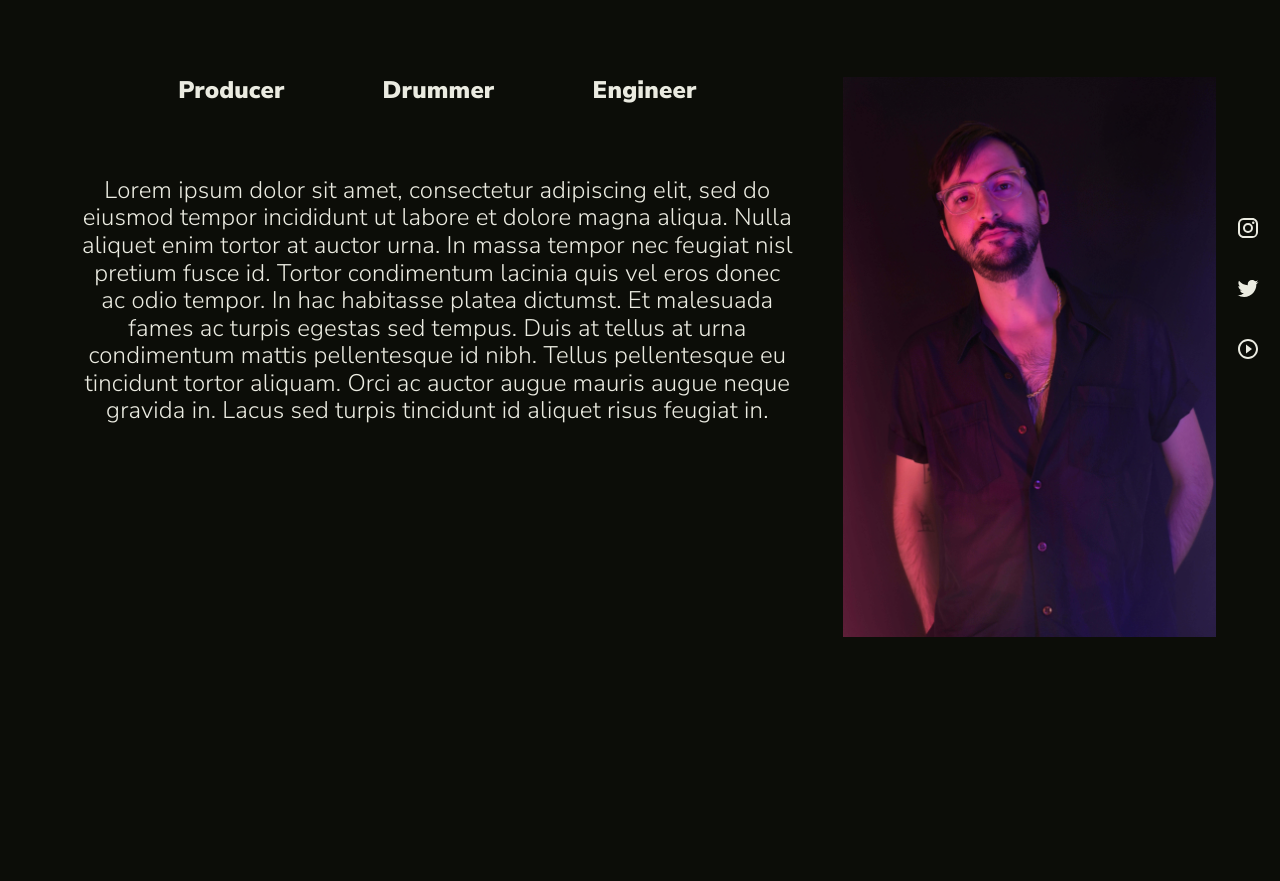
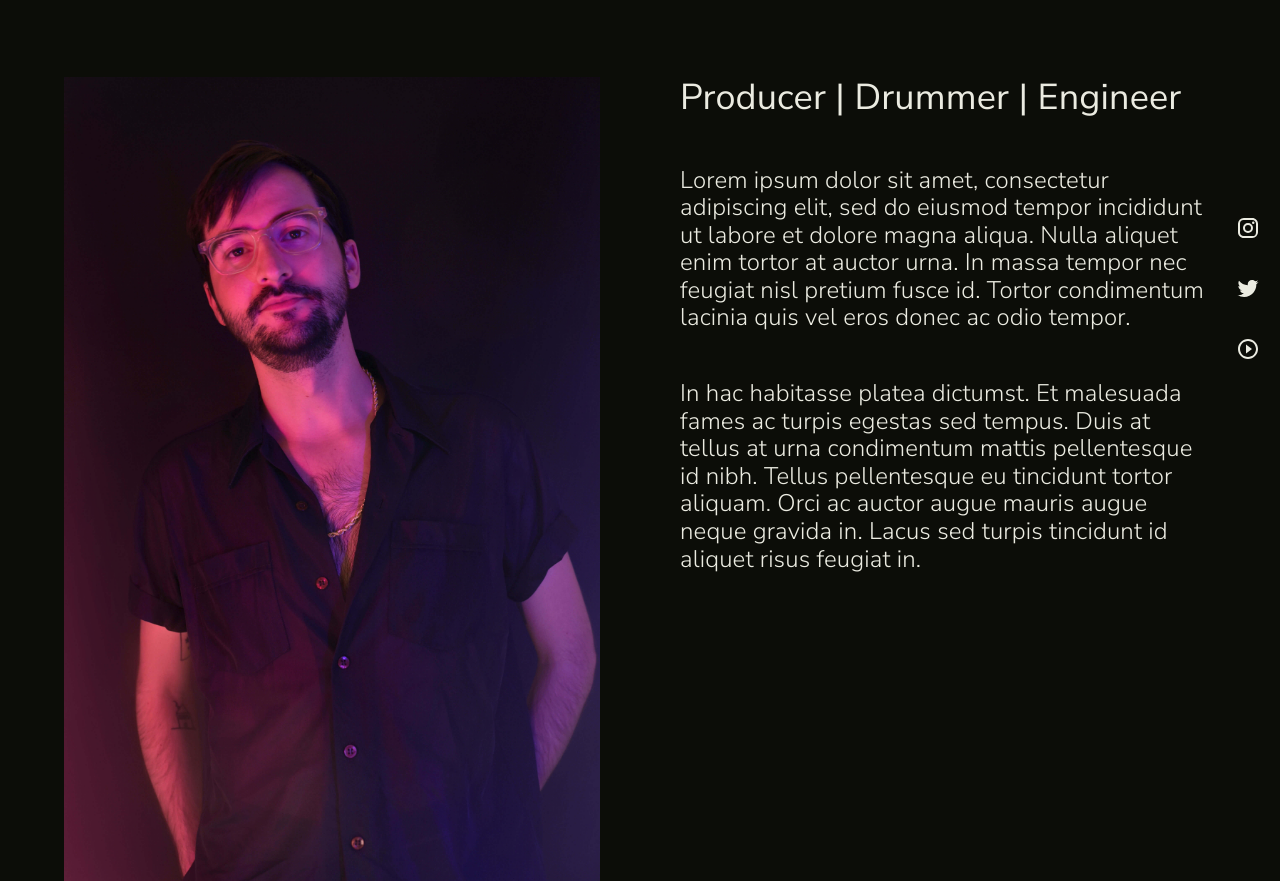
Before and after one commit to joshnussbaum89/robby-webb, a Gatsby site: page /about in a window 1280 px wide. Shown: the part 403-1284 px from the top of the page. Before the commit the page ends 1040 px from the top, so only its background shows below. Built offline with nearby package versions, Linux system fonts and the light colour scheme; Gatsby itself is replaced by a stand-in of ours.

Commit message:
style about page

```diff
--- a/src/components/About.js
+++ b/src/components/About.js
@@ -12,11 +12,10 @@ const ImageAndBio = styled.div`
   margin: 5rem 0;
   display: grid;
   grid-template-columns: 1fr;
-  grid-gap: 2rem;
+  grid-gap: 5rem;
 
   .header-container_text {
-    text-align: center;
-    padding: 0 1rem;
+    text-align: left;
   }
 
   p {
@@ -26,15 +25,14 @@ const ImageAndBio = styled.div`
   }
 
   @media (min-width: 820px) {
-    grid-template-columns: 2fr 1fr;
+    grid-template-columns: repeat(2, 1fr);
   }
 `;
 
 const Titles = styled.div`
-  display: flex;
-  justify-content: space-evenly;
   h3 {
-    font-size: var(--small);
+    font-size: var(--large);
+    font-weight: 400;
     margin-top: 0;
   }
 `;
@@ -46,25 +44,26 @@ const About = () => {
         <h2>About</h2>
       </div>
       <ImageAndBio>
+        <StaticImage src='../assets/images/headshot.jpg' alt='A dinosaur' />
         <div className='header-container_text'>
           <Titles>
-            <h3>Producer</h3>
-            <h3>Drummer</h3>
-            <h3>Engineer</h3>
+            <h3>Producer | Drummer | Engineer</h3>
           </Titles>
           <p>
             Lorem ipsum dolor sit amet, consectetur adipiscing elit, sed do
             eiusmod tempor incididunt ut labore et dolore magna aliqua. Nulla
             aliquet enim tortor at auctor urna. In massa tempor nec feugiat nisl
             pretium fusce id. Tortor condimentum lacinia quis vel eros donec ac
-            odio tempor. In hac habitasse platea dictumst. Et malesuada fames ac
-            turpis egestas sed tempus. Duis at tellus at urna condimentum mattis
+            odio tempor.
+          </p>
+          <p>
+            In hac habitasse platea dictumst. Et malesuada fames ac turpis
+            egestas sed tempus. Duis at tellus at urna condimentum mattis
             pellentesque id nibh. Tellus pellentesque eu tincidunt tortor
             aliquam. Orci ac auctor augue mauris augue neque gravida in. Lacus
             sed turpis tincidunt id aliquet risus feugiat in.
           </p>
         </div>
-        <StaticImage src='../assets/images/headshot.jpg' alt='A dinosaur' />
       </ImageAndBio>
     </AboutContainer>
   );
```
Also changed, not shown: src/templates/Album.js (+9 -8 lines), src/components/Discography.js (line endings or trailing spaces).
